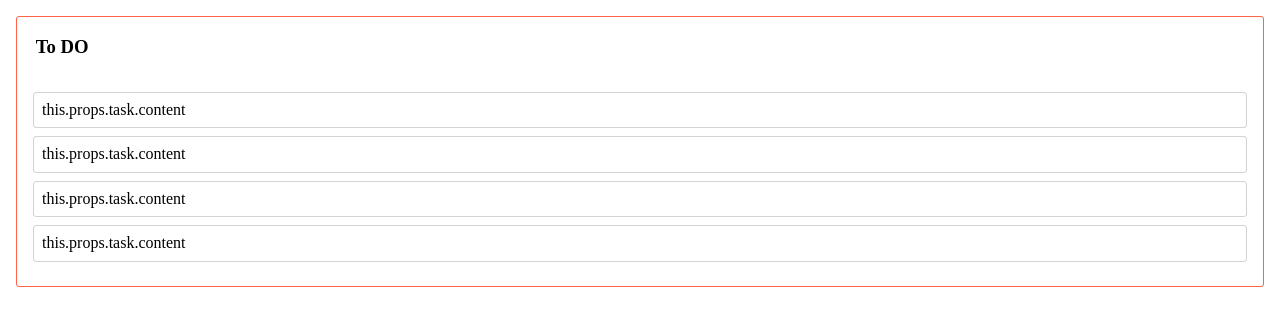
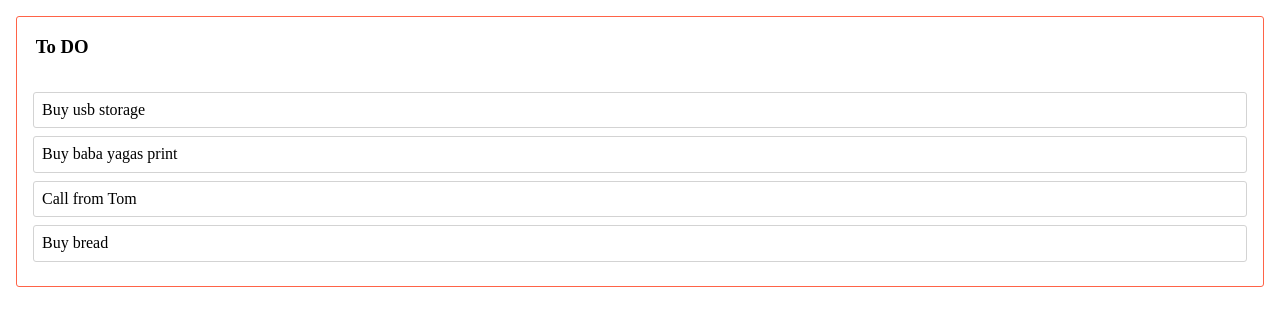
Before and after one commit to SimoNonnis/react-drag-and-drop, a React (Create React App) app: page / in a window 1280 px wide. Shown: the top 326 px of the page. Built offline with nearby package versions, Linux system fonts and the light colour scheme.

Commit message:
:recycle: Refactor

```diff
--- a/src/App.js
+++ b/src/App.js
@@ -7,11 +7,13 @@ export default class App extends Component {
   state = initialData;
 
   render() {
-    return this.state.columnOrder.map(columnId => {
-      const column = this.state.columns[columnId];
-      const tasks = column.taskIDs.map(taskId => this.state.tasks[taskId]);
+    const { columnOrder, columns, tasks } = this.state;
 
-      return <Column key={column.id} column={column} tasks={tasks} />;
+    return columnOrder.map(columnId => {
+      const column = columns[columnId];
+      const taskList = column.taskIDs.map(taskId => tasks[taskId]);
+
+      return <Column key={column.id} column={column} tasks={taskList} />;
     });
   }
 }
--- a/src/components/Task/index.js
+++ b/src/components/Task/index.js
@@ -10,6 +10,8 @@ const Container = styled.div`
 
 export class Task extends Component {
   render() {
-    return <Container>this.props.task.content</Container>;
+    const { task } = this.props;
+
+    return <Container>{task.content}</Container>;
   }
 }
```
